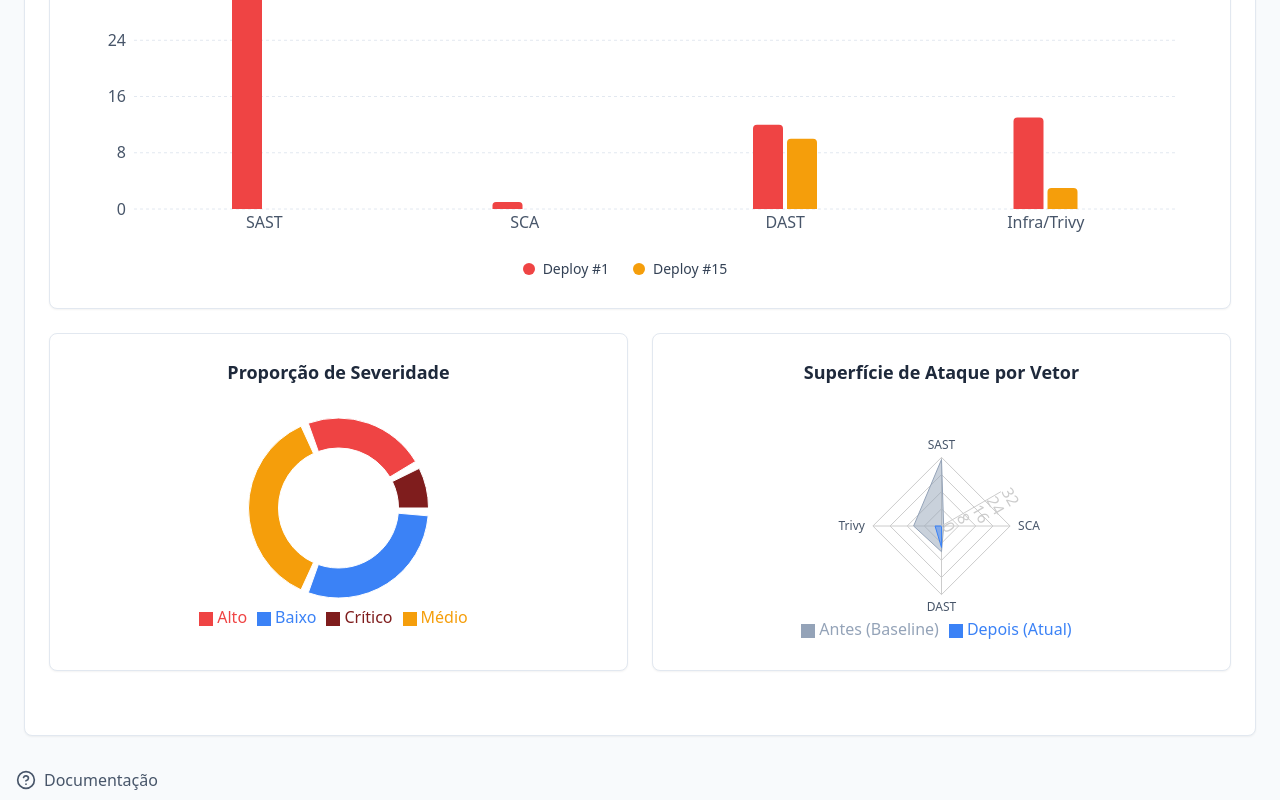
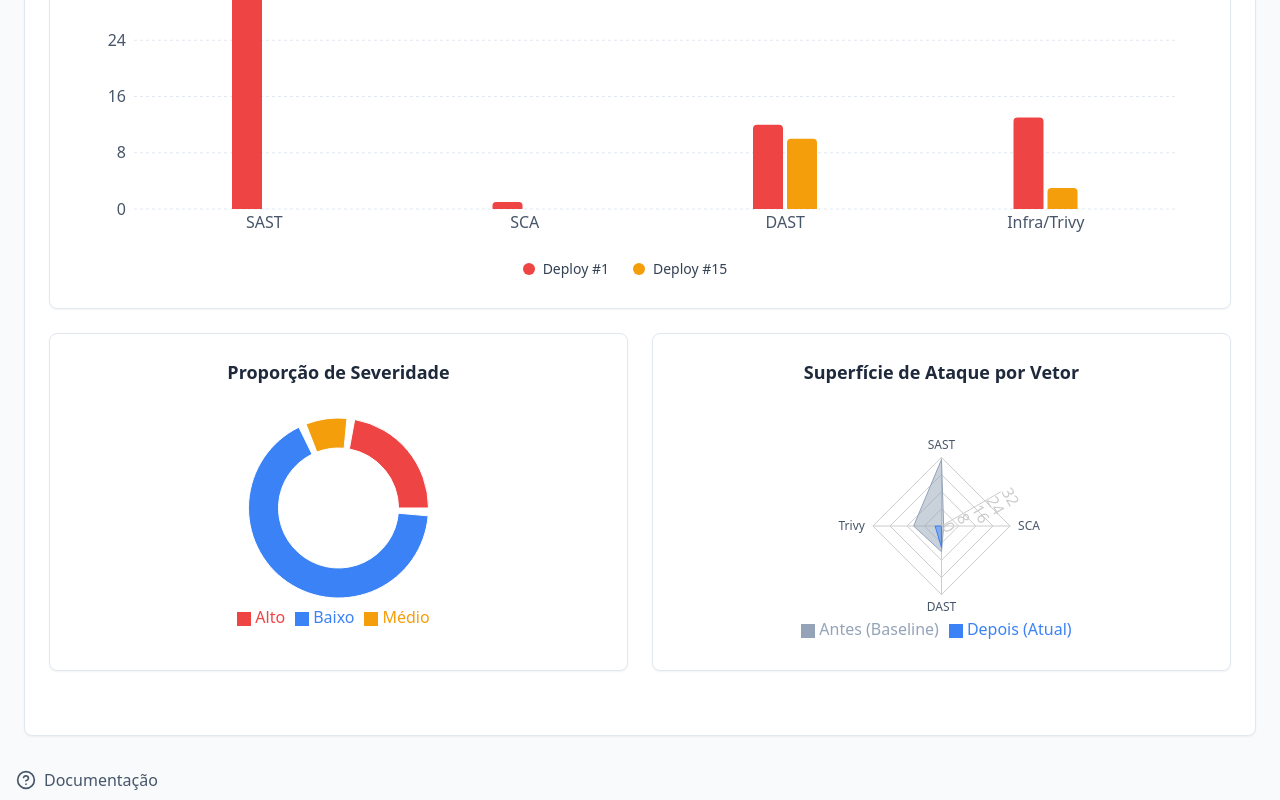
Before and after one commit to andersondev96/teste-devsecops, a React (Vite) app in the folder painel-devsecops/: page / in a window 1280 px wide. Shown: the part 1005-1805 px from the top of the page. Built offline with nearby package versions, Linux system fonts and the light colour scheme.

Commit message:
fix(painel): sincroniza métricas atuais de segurança

```diff
--- a/painel-devsecops/src/App.tsx
+++ b/painel-devsecops/src/App.tsx
@@ -21,7 +21,14 @@ export default function App() {
     localStorage.setItem('devsecops_active_tab', activeTab);
   }, [activeTab]);
 
-  const { experimentData, owaspCategories, owaspMapping, chartData } = useSecurityData();
+  const {
+    experimentData,
+    owaspCategories,
+    owaspMapping,
+    owaspMetrics,
+    chartData,
+    historyData,
+  } = useSecurityData();
 
   const tabs = [
     { id: 'dashboard', label: 'Resumo Executivo', icon: LayoutDashboard },
@@ -51,8 +58,8 @@ export default function App() {
         </div>
 
         <div className="bg-white p-6 rounded-lg shadow-sm border border-slate-200 min-h-[500px]">
-          {activeTab === 'dashboard' && <DashboardTab experimentData={experimentData} chartData={chartData} />}
-          {activeTab === 'owasp' && <OwaspTab categories={owaspCategories} mapping={owaspMapping} />}
+          {activeTab === 'dashboard' && <DashboardTab experimentData={experimentData} chartData={chartData} historyData={historyData} />}
+          {activeTab === 'owasp' && <OwaspTab categories={owaspCategories} mapping={owaspMapping} metrics={owaspMetrics} />}
           {activeTab === 'pipeline' && <PipelineTab chartData={chartData} totalAlta={experimentData.alta} />}
           {activeTab === 'comparativo' && <ComparativoTab chartData={chartData} />}
           {activeTab === 'historico' && <HistoricoTab />}
--- a/painel-devsecops/src/components/DashboardTab.tsx
+++ b/painel-devsecops/src/components/DashboardTab.tsx
@@ -4,7 +4,6 @@ import {
   PieChart, Pie, Cell, Radar, RadarChart, PolarGrid, PolarAngleAxis, PolarRadiusAxis
 } from 'recharts';
 import { Filter, FileCode, Package, Server, Activity, CheckCircle } from 'lucide-react';
-import rawHistoryData from '../data/history.json';
 
 type HistoryEntry = {
   date: string;
@@ -19,6 +18,11 @@ type SecurityCategory = 'sast' | 'sca' | 'dast' | 'trivy';
 
 type ExperimentData = {
   total: number;
+  sast: number;
+  sca: number;
+  dast: number;
+  trivy: number;
+  critica: number;
   alta: number;
   media: number;
   baixa: number;
@@ -36,11 +40,11 @@ interface GraficoComparativoDinamicoProps {
 }
 
 interface DashboardTabProps {
-  experimentData?: ExperimentData;
-  chartData?: ChartDataItem[];
+  experimentData: ExperimentData;
+  chartData: ChartDataItem[];
+  historyData: HistoryEntry[];
 }
 
-const historyData = rawHistoryData as HistoryEntry[];
 const MAX_DEPLOYS_COMPARADOS = 5;
 const paletaCores = [
   '#ef4444', '#f59e0b', '#3b82f6', '#10b981', '#8b5cf6',
@@ -54,10 +58,25 @@ const getDeployNumber = (dataKey: any) => {
 };
 
 
-export function DashboardTab(_props: DashboardTabProps) {
-  // Pega os dados do primeiro e do último deploy
-  const initialData = historyData[0] || { sast: 0, sca: 0, dast: 0, trivy: 0, total: 0 };
-  const currentData = historyData[historyData.length - 1] || { sast: 0, sca: 0, dast: 0, trivy: 0, total: 0 };
+export function DashboardTab({ experimentData, chartData, historyData }: DashboardTabProps) {
+  const getChartValue = (category: string, field: 'antes' | 'depois', fallback: number) =>
+    chartData.find((item) => item.categoria === category)?.[field] ?? fallback;
+
+  // O estado atual vem dos relatórios deste build. O histórico continua sendo
+  // usado somente como baseline e linha do tempo, evitando exibir um deploy
+  // anterior quando os achados atuais já mudaram.
+  const initialData = {
+    sast: getChartValue('SAST', 'antes', experimentData.sast),
+    sca: getChartValue('SCA', 'antes', experimentData.sca),
+    dast: getChartValue('DAST', 'antes', experimentData.dast),
+    trivy: getChartValue('Trivy', 'antes', experimentData.trivy),
+  };
+  const currentData = {
+    sast: getChartValue('SAST', 'depois', experimentData.sast),
+    sca: getChartValue('SCA', 'depois', experimentData.sca),
+    dast: getChartValue('DAST', 'depois', experimentData.dast),
+    trivy: getChartValue('Trivy', 'depois', experimentData.trivy),
+  };
 
 
   const radarData = [
@@ -67,13 +86,12 @@ export function DashboardTab(_props: DashboardTabProps) {
     { subject: 'Trivy', Antes: initialData.trivy, Atual: currentData.trivy }
   ];
 
-  const total = currentData.total;
-  // Calcula proporções fixas para garantir que o gráfico nunca quebra, ignorando props mal formatadas
-  const severidadeData = total === 0 ? [] : [
-    { name: 'Crítico', value: Math.round(total * 0.1) || (total > 10 ? 1 : 0), color: '#7f1d1d' },
-    { name: 'Alto', value: Math.round(total * 0.2) || (total > 5 ? 1 : 0), color: '#ef4444' },
-    { name: 'Médio', value: Math.round(total * 0.4) || (total > 2 ? 1 : 0), color: '#f59e0b' },
-    { name: 'Baixo', value: Math.round(total * 0.3) || (total > 0 ? total : 0), color: '#3b82f6' }
+  const severidadeData = experimentData.total === 0 ? [] : [
+    { name: 'Crítico', value: experimentData.critica, color: '#7f1d1d' },
+    // `alta` também é usado pelo Security Gate e inclui os críticos.
+    { name: 'Alto', value: Math.max(0, experimentData.alta - experimentData.critica), color: '#ef4444' },
+    { name: 'Médio', value: experimentData.media, color: '#f59e0b' },
+    { name: 'Baixo', value: experimentData.baixa, color: '#3b82f6' }
   ].filter(item => item.value > 0);
 
   const comparativoEstatico = [
@@ -95,28 +113,28 @@ export function DashboardTab(_props: DashboardTabProps) {
         <div className="bg-white p-6 rounded-lg shadow-sm border border-slate-200 flex items-center justify-between">
           <div>
             <p className="text-sm font-medium text-slate-500">SAST (Código)</p>
-            <h3 className="text-2xl font-bold text-slate-800">{currentData.sast}</h3>
+            <h3 className="text-2xl font-bold text-slate-800">{experimentData.sast}</h3>
           </div>
           <div className="p-3 bg-red-100 rounded-full"><FileCode className="w-6 h-6 text-red-600" /></div>
         </div>
         <div className="bg-white p-6 rounded-lg shadow-sm border border-slate-200 flex items-center justify-between">
           <div>
             <p className="text-sm font-medium text-slate-500">SCA (Dependências)</p>
-            <h3 className="text-2xl font-bold text-slate-800">{currentData.sca}</h3>
+            <h3 className="text-2xl font-bold text-slate-800">{experimentData.sca}</h3>
           </div>
           <div className="p-3 bg-amber-100 rounded-full"><Package className="w-6 h-6 text-amber-600" /></div>
         </div>
         <div className="bg-white p-6 rounded-lg shadow-sm border border-slate-200 flex items-center justify-between">
           <div>
             <p className="text-sm font-medium text-slate-500">DAST (API Rodando)</p>
-            <h3 className="text-2xl font-bold text-slate-800">{currentData.dast}</h3>
+            <h3 className="text-2xl font-bold text-slate-800">{experimentData.dast}</h3>
           </div>
           <div className="p-3 bg-blue-100 rounded-full"><Activity className="w-6 h-6 text-blue-600" /></div>
         </div>
         <div className="bg-white p-6 rounded-lg shadow-sm border border-slate-200 flex items-center justify-between">
           <div>
             <p className="text-sm font-medium text-slate-500">Infra (Container)</p>
-            <h3 className="text-2xl font-bold text-slate-800">{currentData.trivy}</h3>
+            <h3 className="text-2xl font-bold text-slate-800">{experimentData.trivy}</h3>
           </div>
           <div className="p-3 bg-emerald-100 rounded-full"><Server className="w-6 h-6 text-emerald-600" /></div>
         </div>
--- a/painel-devsecops/src/components/PipelineTab.tsx
+++ b/painel-devsecops/src/components/PipelineTab.tsx
@@ -16,16 +16,21 @@ interface PipelineProps {
 export function PipelineTab({ chartData, totalAlta }: PipelineProps) {
   const [expandedStage, setExpandedStage] = useState<number | null>(null);
 
+  const isHighOrCritical = (value: unknown) => {
+    const severity = String(value || '').toUpperCase();
+    return severity === 'HIGH' || severity === 'CRITICAL';
+  };
+
   const allBlockers = [
-    ...(sastReport.results?.filter((f: any) => f.issue_severity === 'HIGH') || []),
-    ...(scaReport.vulnerabilities?.filter((f: any) => (f.severity || '').toUpperCase() === 'HIGH') || []),
-    ...(trivyReport.Results?.flatMap((r: any) => r.Vulnerabilities || []).filter((f: any) => f.Severity === 'HIGH' || f.Severity === 'CRITICAL') || []),
+    ...(sastReport.results?.filter((f: any) => isHighOrCritical(f.issue_severity)) || []),
+    ...(scaReport.vulnerabilities?.filter((f: any) => isHighOrCritical(f.severity)) || []),
+    ...(trivyReport.Results?.flatMap((r: any) => r.Vulnerabilities || []).filter((f: any) => isHighOrCritical(f.Severity)) || []),
     ...(zapReport.site?.[0]?.alerts?.filter((f: any) => f.riskcode === '3') || [])
   ];
 
   const getIssuesCount = (categoryName: string) => {
     const stage = chartData.find(c => c.categoria === categoryName);
-    return stage ? stage.antes : 0;
+    return stage ? stage.depois : 0;
   };
 
   const pipelineStages = [
--- a/painel-devsecops/src/hooks/useSecurityData.ts
+++ b/painel-devsecops/src/hooks/useSecurityData.ts
@@ -7,6 +7,7 @@ import rawHistoryData from '../data/history.json';
 import owaspStatus from '../data/owasp_status.json';
 import {
   type OwaspMapping,
+  type OwaspStatus,
   type OwaspStatusDocument,
 } from '../constants/owsap';
 
@@ -26,6 +27,21 @@ const historyData = rawHistoryData as Array<{
   trivy: number;
   total: number;
 }>;
+
+const currentReportCounts = {
+  sast: sastReport.results?.length || 0,
+  sca: scaReport?.vulnerabilities?.length || 0,
+  dast: zapReport.site?.[0]?.alerts?.length || 0,
+  trivy: trivyReport.Results?.reduce(
+    (total: number, result: any) => total + (result.Vulnerabilities?.length || 0),
+    0,
+  ) || 0,
+};
+
+const currentReportTotal = Object.values(currentReportCounts).reduce(
+  (total, count) => total + count,
+  0,
+);
 
 const isTestFile = (filename: unknown) =>
   String(filename || '').replace(/\\/g, '/').includes('/tests/');
@@ -47,55 +63,70 @@ const classifyZapFinding = (alert: any): string => {
 
 export function useSecurityData() {
   const experimentData = useMemo(() => {
-    let alta = 0, media = 0, baixa = 0, total = 0;
+    let critica = 0;
+    let alta = 0;
+    let media = 0;
+    let baixa = 0;
+
+    const registerSeverity = (value: unknown) => {
+      const severity = String(value || 'LOW').toUpperCase();
+
+      if (severity === 'CRITICAL') {
+        critica++;
+        // O gate considera CRITICAL junto com HIGH.
+        alta++;
+      } else if (severity === 'HIGH') {
+        alta++;
+      } else if (severity === 'MEDIUM') {
+        media++;
+      } else {
+        baixa++;
+      }
+    };
 
     // SAST
     sastReport.results?.forEach((issue: any) => {
-      total++;
-      if (issue.issue_severity === 'HIGH') alta++;
-      else if (issue.issue_severity === 'MEDIUM') media++;
-      else baixa++;
+      registerSeverity(issue.issue_severity);
     });
 
     // DAST
     zapReport.site?.[0]?.alerts?.forEach((alert: any) => {
-      total++;
-      if (alert.riskcode === '3') alta++;
-      else if (alert.riskcode === '2') media++;
-      else baixa++;
+      const riskCode = String(alert.riskcode ?? '1');
+      registerSeverity(riskCode === '3' ? 'HIGH' : riskCode === '2' ? 'MEDIUM' : 'LOW');
     });
 
     // Trivy
     trivyReport.Results?.forEach((result: any) => {
       result.Vulnerabilities?.forEach((vuln: any) => {
-        total++;
-        if (vuln.Severity === 'CRITICAL' || vuln.Severity === 'HIGH') alta++;
-        else if (vuln.Severity === 'MEDIUM') media++;
-        else baixa++;
+        registerSeverity(vuln.Severity);
       });
     });
 
     // SCA
     if (scaReport?.vulnerabilities) {
       scaReport.vulnerabilities.forEach((vuln: any) => {
-        total++;
-        const severity = (vuln?.severity || 'HIGH').toUpperCase();
-        if (severity === 'CRITICAL' || severity === 'HIGH') alta++;
-        else if (severity === 'MEDIUM') media++;
-        else baixa++;
+        registerSeverity(vuln?.severity || 'HIGH');
       });
     }
 
-    // CÁLCULO REAL DA TAXA DE MITIGAÇÃO BASEADO NO HISTÓRICO
+    // Usa o primeiro deploy como baseline e os relatórios atuais como estado
+    // final, mesmo que o histórico ainda não tenha sido persistido.
     const baseline = historyData.length > 0 ? historyData[0] : null;
-    const current = historyData.length > 0 ? historyData[historyData.length - 1] : null;
 
     let taxaMitigacao = 0;
-    if (baseline && current && baseline.total > 0) {
-      taxaMitigacao = Math.round(((baseline.total - current.total) / baseline.total) * 100);
+    if (baseline && baseline.total > 0) {
+      taxaMitigacao = Math.round(((baseline.total - currentReportTotal) / baseline.total) * 100);
     }
 
-    return { total, alta, media, baixa, taxaMitigacao: Math.max(0, taxaMitigacao) };
+    return {
+      ...currentReportCounts,
+      total: currentReportTotal,
+      critica,
+      alta,
+      media,
+      baixa,
+      taxaMitigacao: Math.max(0, taxaMitigacao),
+    };
   }, []);
 
   const owaspMapping = useMemo(() => {
@@ -162,30 +193,50 @@ export function useSecurityData() {
     return mapping;
   }, []);
 
-  // CÁLCULO REAL DO GRÁFICO COMPARATIVO BASEADO NO HISTÓRICO
+  const owaspMetrics = useMemo(() => {
+    const metrics: Record<OwaspStatus, number> = {
+      vulnerable: 0,
+      partially_mitigated: 0,
+      mitigated: 0,
+      not_assessed: 0,
+    };
+
+    Object.values(owaspMapping).forEach(({ status }) => {
+      metrics[status]++;
+    });
+
+    return {
+      total: Object.keys(owaspMapping).length,
+      mitigated: metrics.mitigated,
+      partially_mitigated: metrics.partially_mitigated,
+      vulnerable: metrics.vulnerable,
+      not_assessed: metrics.not_assessed,
+    };
+  }, [owaspMapping]);
+
+  // O baseline vem do histórico; o estado atual vem dos relatórios deste build.
   const baseline = historyData.length > 0 ? historyData[0] : null;
-  const current = historyData.length > 0 ? historyData[historyData.length - 1] : null;
 
   const chartData = [
     {
       categoria: 'SAST',
       antes: baseline ? baseline.sast : (sastReport.results?.length || 0),
-      depois: current ? current.sast : (sastReport.results?.length || 0)
+      depois: currentReportCounts.sast,
     },
     {
       categoria: 'SCA',
       antes: baseline ? baseline.sca : (scaReport?.vulnerabilities?.length || 0),
-      depois: current ? current.sca : (scaReport?.vulnerabilities?.length || 0)
+      depois: currentReportCounts.sca,
     },
     {
       categoria: 'DAST',
       antes: baseline ? baseline.dast : (zapReport.site?.[0]?.alerts?.length || 0),
-      depois: current ? current.dast : (zapReport.site?.[0]?.alerts?.length || 0)
+      depois: currentReportCounts.dast,
     },
     {
       categoria: 'Trivy',
       antes: baseline ? baseline.trivy : (trivyReport.Results?.reduce((acc: number, curr: any) => acc + (curr.Vulnerabilities?.length || 0), 0) || 0),
-      depois: current ? current.trivy : (trivyReport.Results?.reduce((acc: number, curr: any) => acc + (curr.Vulnerabilities?.length || 0), 0) || 0)
+      depois: currentReportCounts.trivy,
     },
   ];
 
@@ -193,6 +244,7 @@ export function useSecurityData() {
     experimentData,
     owaspCategories,
     owaspMapping,
+    owaspMetrics,
     chartData,
     historyData,
   };
```
Also changed, not shown: painel-devsecops/src/components/OwaspTab.tsx (+25 -1 lines).
